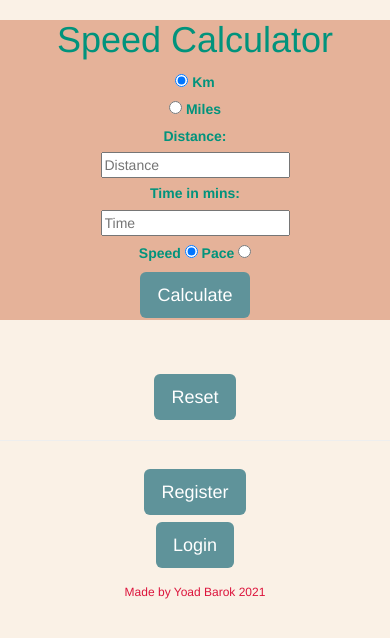
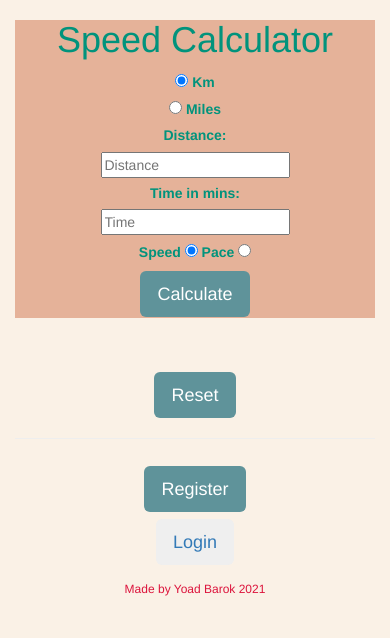
Before and after one commit to YoadBarok/RunNow, a Flask app: page / in a window 390 px wide. Shown: the top 638 px of the page. Run offline with Flask 2, Linux system fonts and the light colour scheme; some libraries are stand-ins or nearby versions.

Commit message:
test different col size for mobile version

```diff
--- a/templates/index.html
+++ b/templates/index.html
@@ -4,6 +4,8 @@
 {% include "header.html" %}
 </head>
 <body>
+
+<div class="col-sm-12">
 
 
 <div class="card top-part">
@@ -67,7 +69,7 @@
 </div>
 <div class="card">
     <a href="{{url_for('login')}}">
-        <button class="my-button btn btn btn-lg">Login</button>
+        <button class="bottom-button btn btn btn-lg">Login</button>
     </a>
 </div>
 {% endif %}
@@ -79,15 +81,17 @@
     </div>
     <div class="card">
         <a href="{{url_for('logout')}}">
-            <button class="my-button btn btn btn-lg">Logout</button>
+            <button class="bottom-button btn btn btn-lg">Logout</button>
         </a>
     </div>
 {% endif %}
-
+</div>
 </body>
 <footer>
     <div class="copyright">
         <h6>Made by Yoad Barok 2021</h6>
     </div>
+
 </footer>
+
 </html>
```
